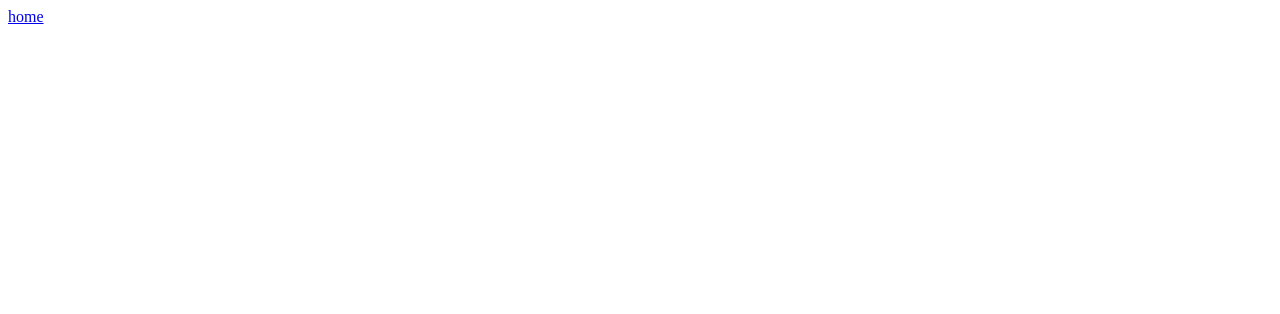
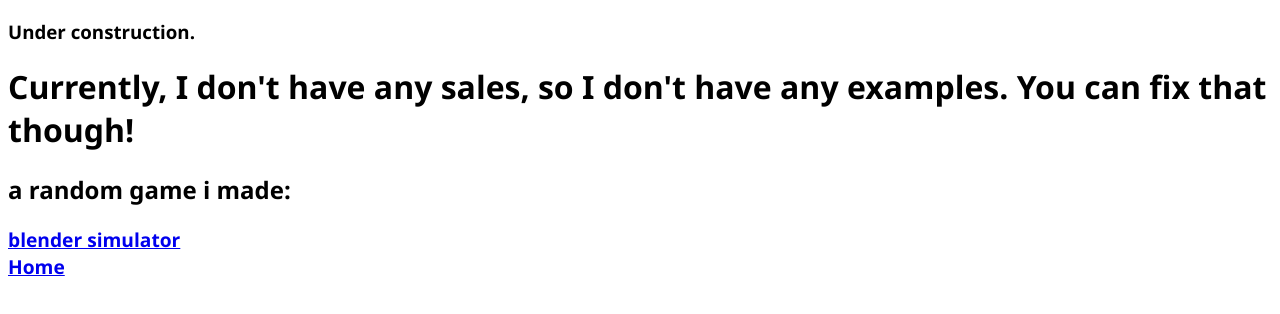
Before and after one commit to edwardcole/portfolio, a plain HTML site: page examples.html in a window 1280 px wide. Drawn offline with Linux system fonts and the light colour scheme.

Commit message:
Update examples.html

```diff
--- a/examples.html
+++ b/examples.html
@@ -1,4 +1,19 @@
 <!DOCTYPE html>
 <html>
-    <a href="./index.html">home</a>
+    <head>
+        <style>
+            html {
+                font-family: 'Segoe UI', Tahoma, Geneva, Verdana, sans-serif;
+            }
+            a {
+                font-size: larger;
+                font-weight: bold;
+            }
+        </style>
+    </head>
+    <h3>Under construction.</h3>
+    <h1>Currently, I don't have any sales, so I don't have any examples. You can fix that though!</h1>
+    <h2>a random game i made:</h2>
+    <a href="https://www.roblox.com/games/5072095733/blender-simulator">blender simulator</a><br>
+    <a href="./index.html">Home</a>
 </html>
```
